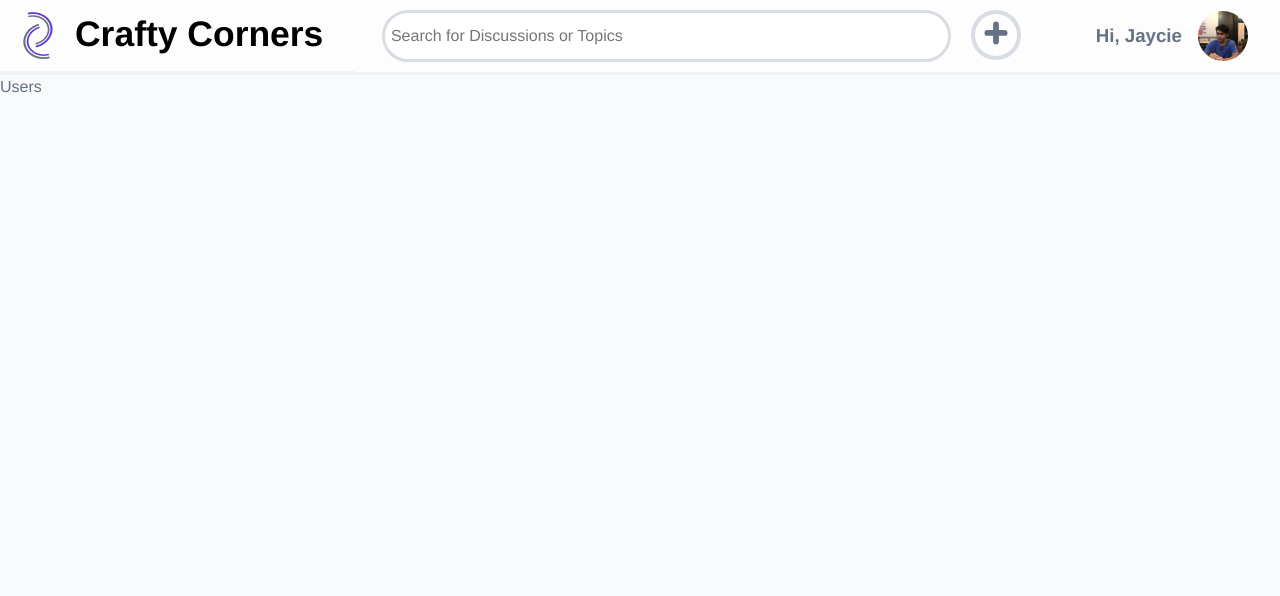
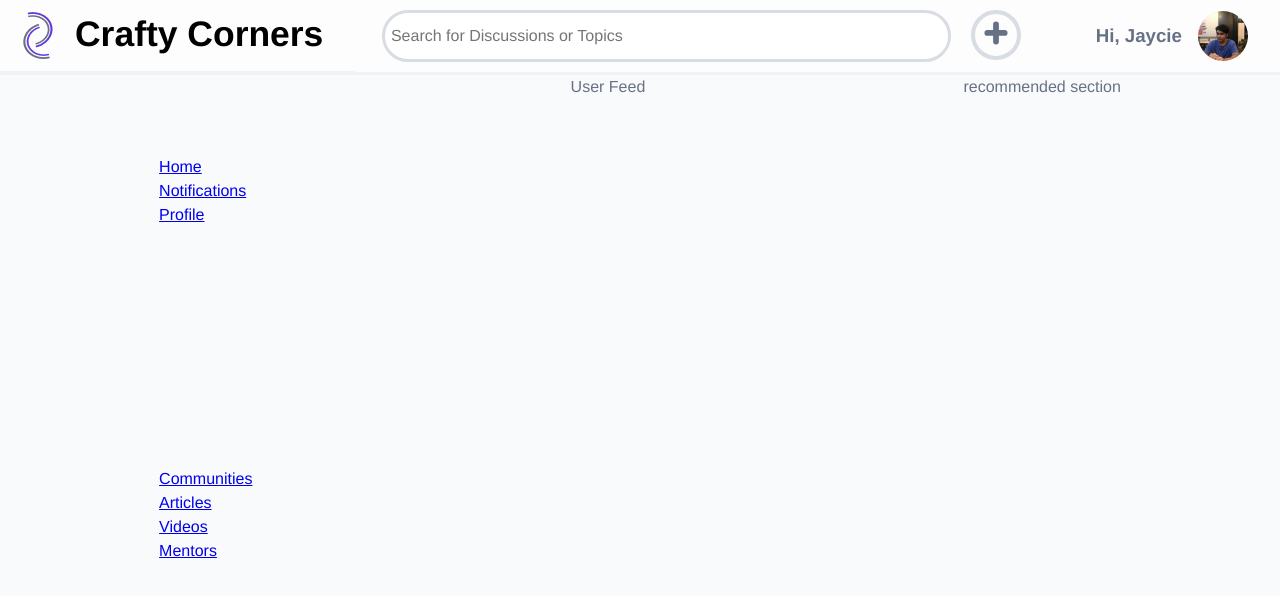
Before and after one commit to klaus2425/crafty-corners, a React (Vite) app in the folder react/: page /users in a window 1280 px wide. Shown: the top 596 px of the page. Built offline with nearby package versions, Linux system fonts and the light colour scheme.

Commit message:
Update Page for logged in user

```diff
--- a/react/src/layouts/DefaultLayout.jsx
+++ b/react/src/layouts/DefaultLayout.jsx
@@ -9,7 +9,7 @@ const DefaultLayout = () => {
     }
 
     return (
-        <div>
+        <div style = {{height:"100dvh"}}>
             <div className='authenticated-navbar'>
                 <div className='navbar title'>
                     <img src='Logo.png'/>
--- a/react/src/styles/index.scss
+++ b/react/src/styles/index.scss
@@ -233,3 +233,27 @@
     flex-direction: column;
   }
 }
+
+.authenticated-container {
+  display: flex;
+  justify-content: space-around;
+  width: 100%;
+  height: 100%;
+  max-height: 1080px;
+
+  .sidebar {
+    display: flex;
+    flex-direction: column;
+    .sidebar-upper {
+      display: flex;
+      flex-direction: column;
+      margin-top: 5rem;
+    }
+
+    .sidebar-lower {
+      display: flex;
+      flex-direction: column;
+      margin-top: 15rem;
+    }
+  }
+}
--- a/react/src/views/Users.tsx
+++ b/react/src/views/Users.tsx
@@ -1,7 +1,27 @@
+import { Link } from 'react-router-dom';
+
 const Users = () => {
     return (
-        <div>
-            Users
+        <div className="authenticated-container">
+            <div className="sidebar">
+                <div className='sidebar-upper'>
+                    <Link to={'/'}>Home</Link>
+                    <Link to={'/'}>Notifications</Link>
+                    <Link to={'/'}>Profile</Link>
+                </div>
+                <div className='sidebar-lower'>
+                    <Link to={'/'}>Communities</Link>
+                    <Link to={'/'}>Articles</Link>
+                    <Link to={'/'}>Videos</Link>
+                    <Link to={'/'}>Mentors</Link>
+                </div>
+            </div>
+            <div className="feed">
+                User Feed
+            </div>
+            <div className="recommended">
+                recommended section
+            </div>
         </div>
     )
 }
```
